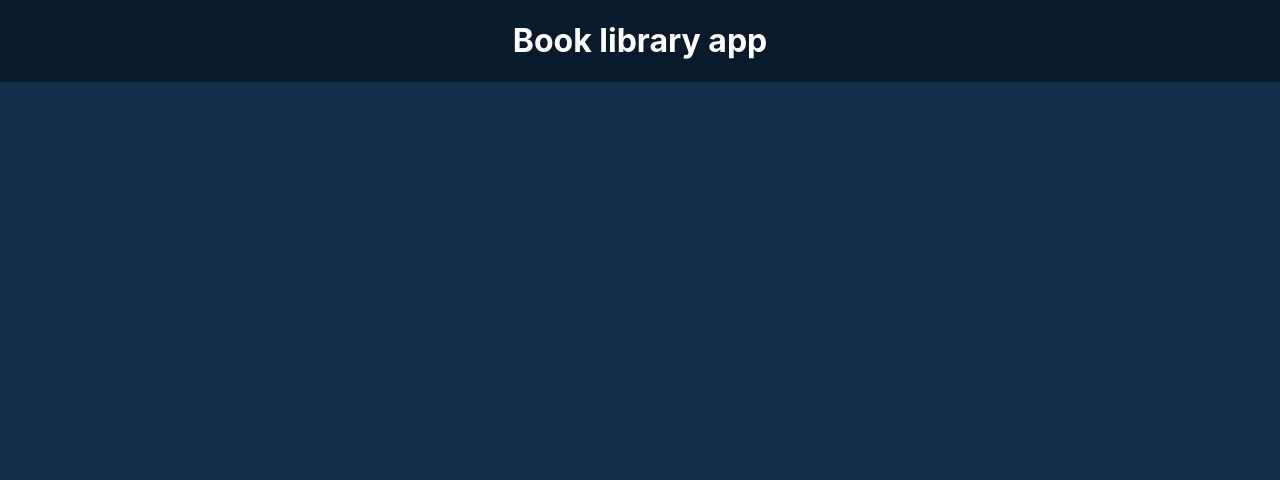
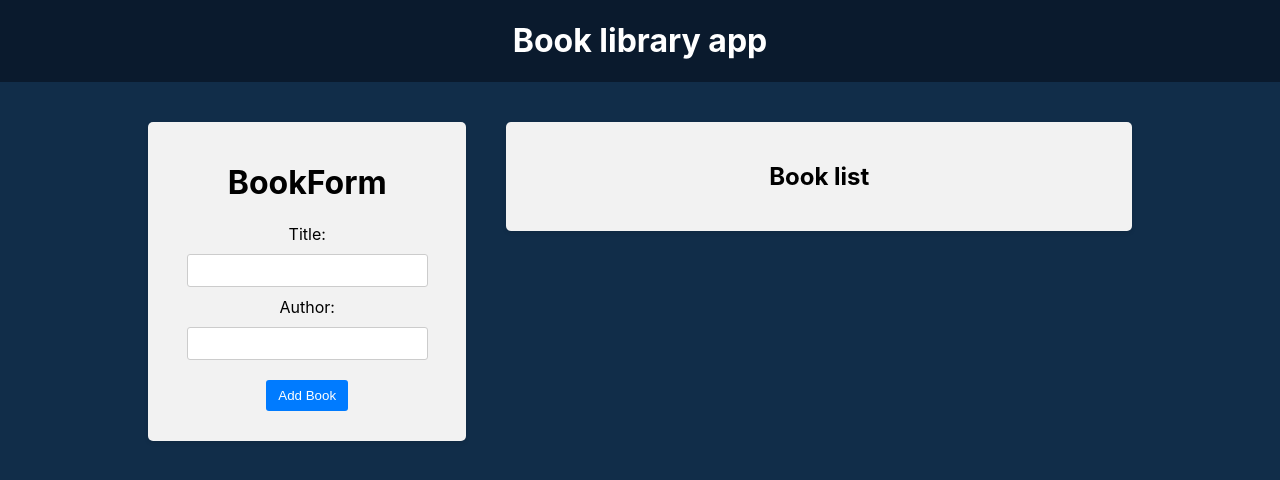
Before and after one commit to deadr000m/super_progect, a React (Create React App) app in the folder frontend/: page / in a window 1280 px wide. Shown: the top 480 px of the page. Built offline with nearby package versions, Linux system fonts and the light colour scheme.

Commit message:
Added BookList, BookForm, Filter components

```diff
--- a/frontend/src/App.js
+++ b/frontend/src/App.js
@@ -1,4 +1,7 @@
 import './App.css';
+import BookForm from './components/BookForm/BookForm';
+import BookList from './components/BookList/BookList';
+import Filter from './components/Filter/Filter';
 
 function App() {
   return (
@@ -6,6 +9,15 @@
       <header className="app-header">
         <h1>Book library app</h1>
       </header>
+      <main className="app-main">
+        <div className="app-left-column">
+          <BookForm />
+        </div>
+        <div className="app-right-column">
+          {/* <Filter /> */}
+          <BookList></BookList>
+        </div>
+      </main>
     </div>
   );
 }
--- /dev/null
+++ b/frontend/src/components/BookForm/BookForm.css
@@ -0,0 +1,48 @@
+.book-form {
+  width: 100%;
+}
+
+.book-form label {
+  display: block;
+  width: 100%;
+  text-align: center;
+  margin-bottom: 10px;
+}
+
+.book-form input {
+  width: 80%;
+  padding: 8px;
+  margin-bottom: 10px;
+  border: 1px solid #ccc;
+  border-radius: 3px;
+}
+
+.book-form button {
+  background-color: #007bff;
+  color: #fff;
+  padding: 8px 12px;
+  border: none;
+  border-radius: 3px;
+  cursor: pointer;
+  margin: 10px;
+  transition: background-color 0.3s ease;
+}
+
+.book-form button:hover {
+  background-color: #0056b3;
+}
+
+.book-form .spinner {
+  animation: spinner 1s infinite linear;
+  margin-left: 10px;
+}
+
+@keyframes spinner {
+  from {
+    transform: rotate(0deg);
+  }
+
+  to {
+    transform: rotate(360deg);
+  }
+}
--- /dev/null
+++ b/frontend/src/components/BookForm/BookForm.js
@@ -0,0 +1,45 @@
+import './BookForm.css';
+import React, { useState } from 'react';
+
+export const BookForm = () => {
+  const [author, setAuthor] = useState('');
+  const [title, setTitle] = useState('');
+
+  function handleSubmit(e) {
+    e.preventDefault();
+    if (title && author) {
+      //dispatch
+      console.log(title, author);
+      setAuthor('');
+      setTitle('');
+    }
+  }
+  return (
+    <div className="app-block book-form">
+      <h1>BookForm</h1>
+      <form onSubmit={handleSubmit}>
+        <div>
+          <label htmlFor="title">Title:</label>
+          <input
+            type="text"
+            id="title"
+            value={title}
+            onChange={(e) => setTitle(e.target.value)}
+          ></input>
+        </div>
+        <div>
+          <label htmlFor="author">Author:</label>
+          <input
+            type="text"
+            id="author"
+            value={author}
+            onChange={(e) => setAuthor(e.target.value)}
+          ></input>
+        </div>
+        <button type="submit">Add Book</button>
+      </form>
+    </div>
+  );
+};
+
+export default BookForm;
--- /dev/null
+++ b/frontend/src/components/BookList/BookList.css
@@ -0,0 +1,61 @@
+.book-list ul {
+  padding: 0;
+  margin: 20px -20px;
+  list-style: none;
+}
+
+.book-list li {
+  display: flex;
+  justify-content: space-between;
+  align-items: center;
+  width: auto;
+  padding: 10px 20px;
+  border-bottom: 1px solid #ccc;
+  background-color: #fff;
+  list-style-type: none;
+}
+
+.book-list li:nth-child(even) {
+  background-color: #f2f2f2;
+}
+
+.book-list li:hover {
+  background-color: #dbe4f8;
+}
+
+.book-list button {
+  background-color: #fff;
+  color: red;
+  border: 1px solid red;
+  padding: 8px 12px;
+  border-radius: 3px;
+  cursor: pointer;
+  transition: background-color 0.3s ease;
+}
+
+.book-list button:hover {
+  background-color: #fdd;
+}
+
+.book-list .highlight {
+  background-color: #ff0;
+}
+
+.book-list .book-info {
+  flex: 1;
+  text-align: left;
+}
+
+.book-list .book-actions {
+  display: flex;
+  align-items: center;
+}
+
+.book-list .star-icon {
+  width: 24px;
+  height: 24px;
+  margin: 0 20px;
+  cursor: pointer;
+  transition: color 0.3s ease;
+  color: #fca510;
+}
--- /dev/null
+++ b/frontend/src/components/BookList/BookList.js
@@ -0,0 +1,11 @@
+import React from 'react';
+
+function BookList() {
+  return (
+    <div className="app-block book-list">
+      <h2>Book list</h2>
+    </div>
+  );
+}
+
+export default BookList;
--- /dev/null
+++ b/frontend/src/components/Filter/Filter.css
@@ -0,0 +1,50 @@
+.filter-row {
+  display: flex;
+  justify-content: space-between;
+  align-items: center;
+}
+
+.filter-group {
+  flex: 1;
+  text-align: center;
+}
+
+.filter input[type='text'] {
+  width: 80%;
+  padding: 8px;
+  border: 1px solid #ccc;
+  border-radius: 3px;
+}
+
+.filter button {
+  background-color: #007bff;
+  color: #fff;
+  padding: 8px 12px;
+  border: none;
+  border-radius: 3px;
+  cursor: pointer;
+  margin: 10px;
+  transition: background-color 0.3s ease;
+}
+
+.filter button:hover {
+  background-color: #0056b3;
+}
+
+@media screen and (max-width: 1024px) {
+  .filter-row {
+    flex-direction: column;
+    align-items: stretch;
+  }
+
+  .filter-group {
+    width: 100%;
+    margin: auto;
+    margin-bottom: 10px;
+  }
+
+  .filter button {
+    margin: 10px auto 0;
+    max-width: 50%;
+  }
+}
--- /dev/null
+++ b/frontend/src/components/Filter/Filter.js
@@ -0,0 +1,11 @@
+import React from 'react';
+
+function Filter() {
+  return (
+    <div className="app-block filter">
+      <h3>Filter</h3>
+    </div>
+  );
+}
+
+export default Filter;
```
Also changed, not shown: 2 other files (tests, documents, lock files or other folders).
